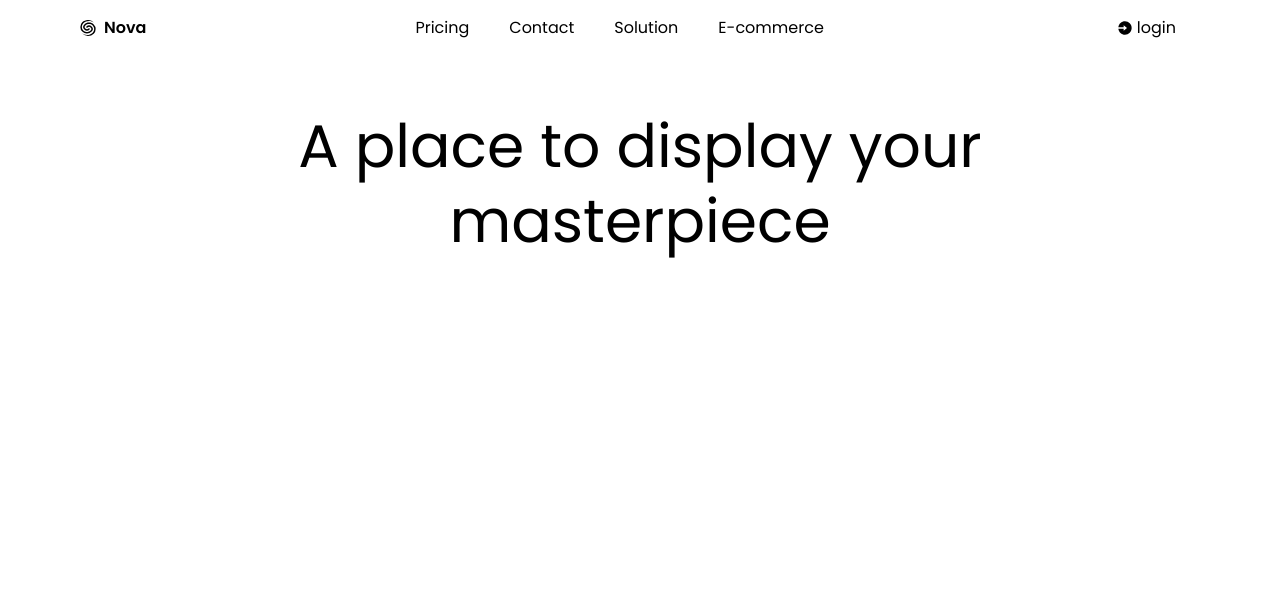
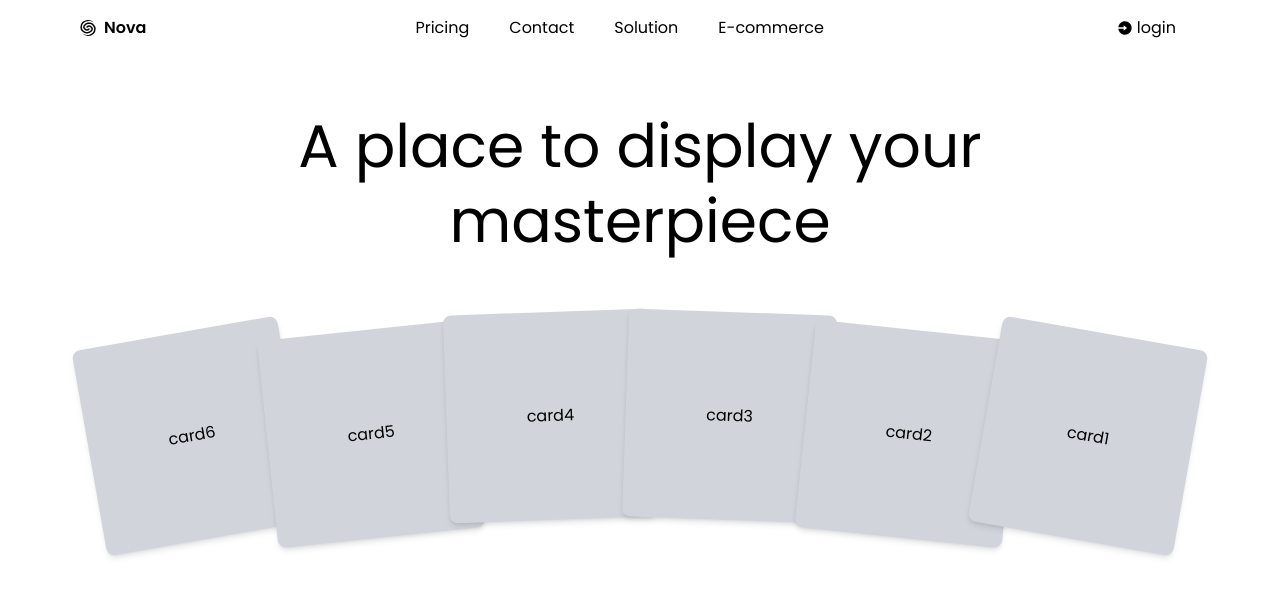
Before and after one commit to rainbowfish-ui/nova, a Next.js app: page / in a window 1280 px wide. Shown: the top 596 px of the page. Built offline with nearby package versions, Linux system fonts and the light colour scheme.

Commit message:
add hero card animation

```diff
--- a/src/components/animation/card-popup.tsx
+++ b/src/components/animation/card-popup.tsx
@@ -1,17 +1,16 @@
 "use client";
 import React from "react";
 import { motion } from "motion/react";
+import Card from "../landing-page/hero/card";
 
 const CardPopup = () => {
   return (
     <motion.div
       className={`absolute w-fit`}
       id="card-popup"
-      initial={{ y: 200, rotate: -20 }}
+      initial={{ y: 200, rotate: -20, scale: 1.05 }}
     >
-      <div>
-        <div className="size-52 rounded-lg bg-gray-300"></div>
-      </div>
+      <Card name="card1" />
     </motion.div>
   );
 };
--- /dev/null
+++ b/src/components/animation/cards-animate.tsx
@@ -0,0 +1,64 @@
+"use client";
+import React, { useEffect } from "react";
+import CardPopup from "./card-popup";
+import { useAnimate } from "motion/react";
+import Cards from "./cards";
+
+const CardsAnimate = () => {
+  const [scope, animate] = useAnimate();
+
+  const animationFrame = async ({ screenWidth }: { screenWidth: number }) => {
+    await animate("#card-popup", { y: 200, rotate: -20 });
+    await animate("#card-popup", { y: 0, rotate: -4 }, { duration: 0.5 });
+    await animate("#card-popup", { scale: 1 }, { duration: 0.4 });
+    animate("#card-popup", { opacity: 0 });
+    await animate("#cards-container", { opacity: 1 }, { duration: 0 });
+    await animate("#cards-container", { opacity: 1 }, { duration: 0 });
+
+    animate(
+      "#card1",
+      { y: 20, x: ((screenWidth / 2) * 70) / 100, rotate: 10 },
+      { duration: 0.5 }
+    );
+    animate(
+      "#card2",
+      { y: 18, x: ((screenWidth / 2) * 42) / 100, rotate: 6 },
+      { duration: 0.5 }
+    );
+    animate(
+      "#card3",
+      { y: 0, x: ((screenWidth / 2) * 14) / 100, rotate: 2 },
+      { duration: 0.5 }
+    );
+    animate(
+      "#card4",
+      { y: 0, x: -((screenWidth / 2) * 14) / 100, rotate: -2 },
+      { duration: 0.5 }
+    );
+    animate(
+      "#card5",
+      { y: 18, x: -((screenWidth / 2) * 42) / 100, rotate: -6 },
+      { duration: 0.5 }
+    );
+    animate(
+      "#card6",
+      { y: 20, x: -((screenWidth / 2) * 70) / 100, rotate: -10 },
+      { duration: 0.5 }
+    );
+  };
+
+  useEffect(() => {
+    if (window !== undefined) animationFrame({ screenWidth: innerWidth });
+  }, []);
+  return (
+    <div
+      className="size-full relative flex items-start justify-center"
+      ref={scope}
+    >
+      <CardPopup />
+      <Cards />
+    </div>
+  );
+};
+
+export default CardsAnimate;
--- a/src/components/animation/cards.tsx
+++ b/src/components/animation/cards.tsx
@@ -1,27 +1,23 @@
 "use client";
-import React, { useEffect } from "react";
-import CardPopup from "./card-popup";
-import { motion, useAnimate } from "motion/react";
+import React from "react";
+import { motion } from "motion/react";
+import Card from "../landing-page/hero/card";
 
 const Cards = () => {
-  const [scope, animate] = useAnimate();
-
-  const animationFrame = async () => {
-    await animate("#card-popup", { y: 200, rotate: -20 });
-    await animate("#card-popup", { y: 0, rotate: -4 }, { duration: 0.5 });
-    await animate("#card-popup", { opacity: 0 }, { duration: 0 });
-  };
-
-  useEffect(() => {
-    animationFrame();
-  }, []);
   return (
-    <div
-      className="size-full relative flex items-start justify-center"
-      ref={scope}
-    >
-      <CardPopup />
-      <motion.div></motion.div>
+    <div className="size-full relative flex items-start justify-center bg-red-500">
+      <motion.div
+        initial={{ opacity: 0 }}
+        id="cards-container"
+        className="flex size-full relative bg-red-50 justify-center"
+      >
+        <Card className="absolute rotate-[-4deg]" id="card6" name="card6" />
+        <Card className="absolute rotate-[-4deg]" id="card5" name="card5" />
+        <Card className="absolute rotate-[-4deg]" id="card4" name="card4" />
+        <Card className="absolute rotate-[-4deg]" id="card3" name="card3" />
+        <Card className="absolute rotate-[-4deg]" id="card2" name="card2" />
+        <Card className="absolute rotate-[-4deg]" id="card1" name="card1" />
+      </motion.div>
     </div>
   );
 };
--- /dev/null
+++ b/src/components/landing-page/hero/card.tsx
@@ -0,0 +1,22 @@
+import React from "react";
+
+const Card = ({
+  className,
+  id,
+  name,
+}: {
+  className?: string;
+  id?: string;
+  name: string;
+}) => {
+  return (
+    <div
+      className={`size-52 rounded-lg bg-gray-300 flex items-center justify-center shadow-md ${className}`}
+      id={id}
+    >
+      {name}
+    </div>
+  );
+};
+
+export default Card;
--- a/src/components/landing-page/hero/cards-container.tsx
+++ b/src/components/landing-page/hero/cards-container.tsx
@@ -1,10 +1,10 @@
-import Cards from "@/components/animation/cards";
+import CardsAnimate from "@/components/animation/cards-animate";
 import React from "react";
 
 const CardsContainer = () => {
   return (
     <div className="w-full min-h-96 flex items-start justify-center">
-      <Cards />
+      <CardsAnimate />
     </div>
   );
 };
```
